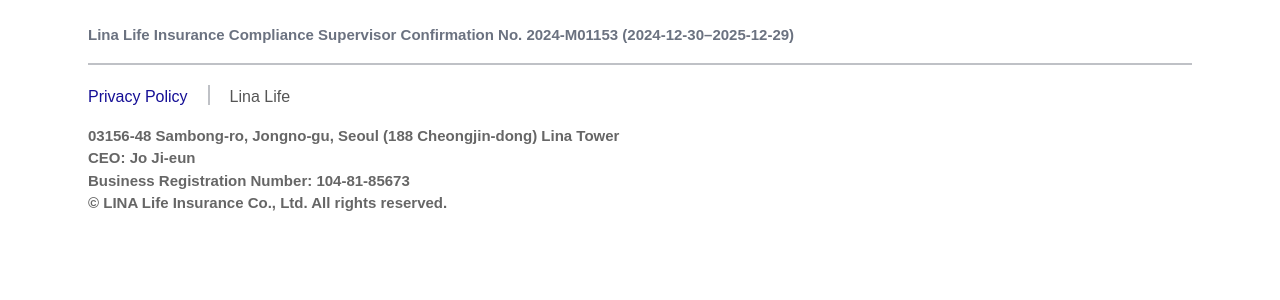
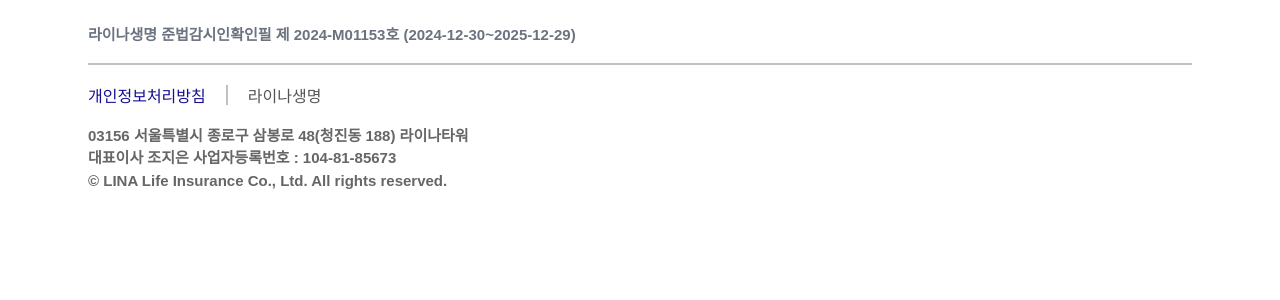
Before and after one commit to Sajjad55555/life_insurance, a Next.js app: page / in a window 1280 px wide. Shown: the top 300 px of the page. Built offline with nearby package versions, Linux system fonts and the light colour scheme.

Commit message:
new changes track

```diff
--- a/app/components/footer.tsx
+++ b/app/components/footer.tsx
@@ -6,7 +6,7 @@
       <div className="w-full  px-6 flex flex-col ">
         <div className=" md:text-left mb-5 ">
           <p className="text-[#6B7280] text-[10px] md:text-[15px]  justify-start font-semibold">
-            Lina Life Insurance Compliance Supervisor Confirmation No. 2024-M01153 (2024-12-30–2025-12-29)
+          라이나생명 준법감시인확인필 제 2024-M01153호 (2024-12-30~2025-12-29)
           </p>
           <div className="md:justify-center mt-4 border border-[#bfc1c6]  md:text-[8px] ">
 
@@ -17,14 +17,14 @@
           <ul className="flex gap-5  justify-start flex-col md:flex-row md:justify-start">
             <li>
               <span className="text-[#150f96] hover:underline transition-colors duration-300 cursor-pointer">
-                Privacy Policy
+              개인정보처리방침
               </span>
 
             </li>
             <span className="md:justify-center bg-[#bfc1c6] w-0 border border-[#bfc1c6] h-5 md:text-[8px] "></span>
             <li>
               <span className="text-[#555] transition-colors duration-300 cursor-pointer">
-                Lina Life
+              라이나생명
               </span>
             </li>
           </ul>
@@ -33,10 +33,10 @@
 
       <div className="text-[10px] md:text-[15px] font-bold px-6 text-[#666] flex flex-col mt-4">
         <p>
-          03156-48 Sambong-ro, Jongno-gu, Seoul (188 Cheongjin-dong) Lina Tower
+        03156 서울특별시 종로구 삼봉로 48(청진동 188) 라이나타워
         </p>
-        <p>CEO: Jo Ji-eun</p>
-        <p>Business Registration Number: 104-81-85673</p>
+        <p>대표이사 조지은 사업자등록번호 : 104-81-85673</p>
+
         <p>&copy; LINA Life Insurance Co., Ltd. All rights reserved.</p>
       </div>
     </footer>
```
Also changed, not shown: 1 other file (tests, documents, lock files or other folders).
